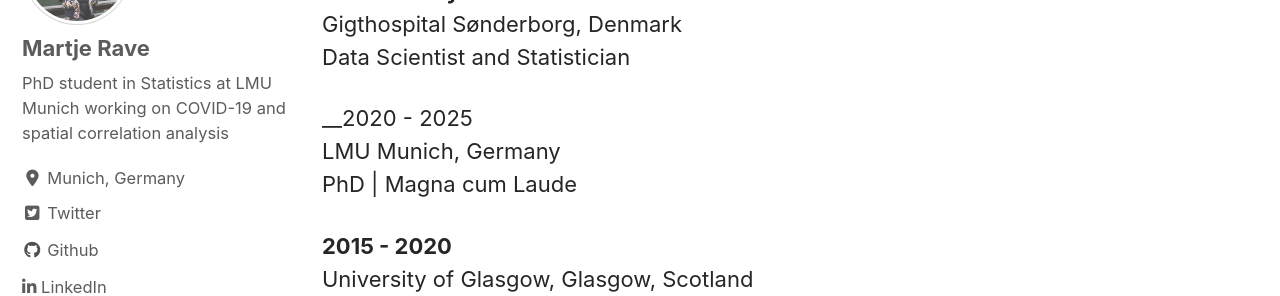
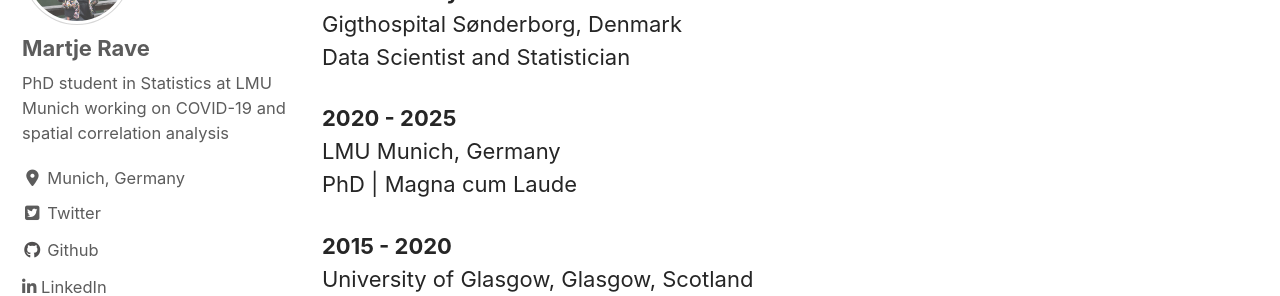
Before and after one commit to MartjeRave/MartjeRave.github.io, a Jekyll site: the page built from _pages/cv.md, in a window 1280 px wide and 900 px high, scrolled down 484 px. Shown: the part 155-451 px from the top of the window. Built offline with Jekyll 4.4.1, drawn with Linux system fonts in a browser that asks for light colours; cached includes are drawn as plain includes; nearby versions of some CDN libraries.

Commit message:
Update cv.md

```diff
--- a/_pages/cv.md
+++ b/_pages/cv.md
@@ -22,7 +22,7 @@
 Gigthospital Sønderborg, Denmark<br/>
 Data Scientist and Statistician
 
-__2020 - 2025<br/>
+__2020 - 2025__<br/>
 LMU Munich, Germany<br/>
 PhD | Magna cum Laude
 
```
